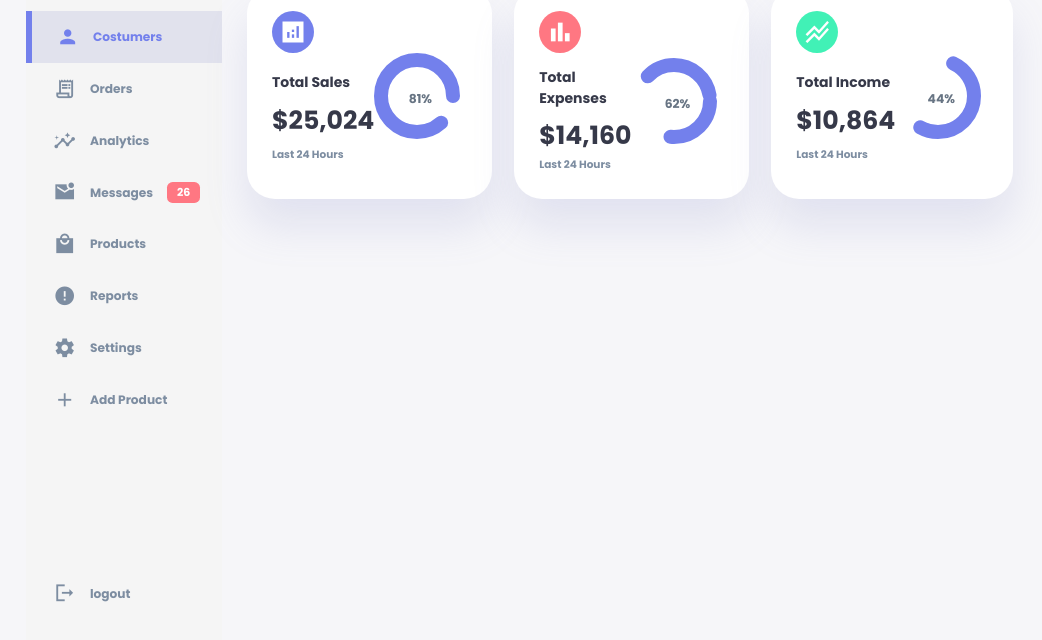
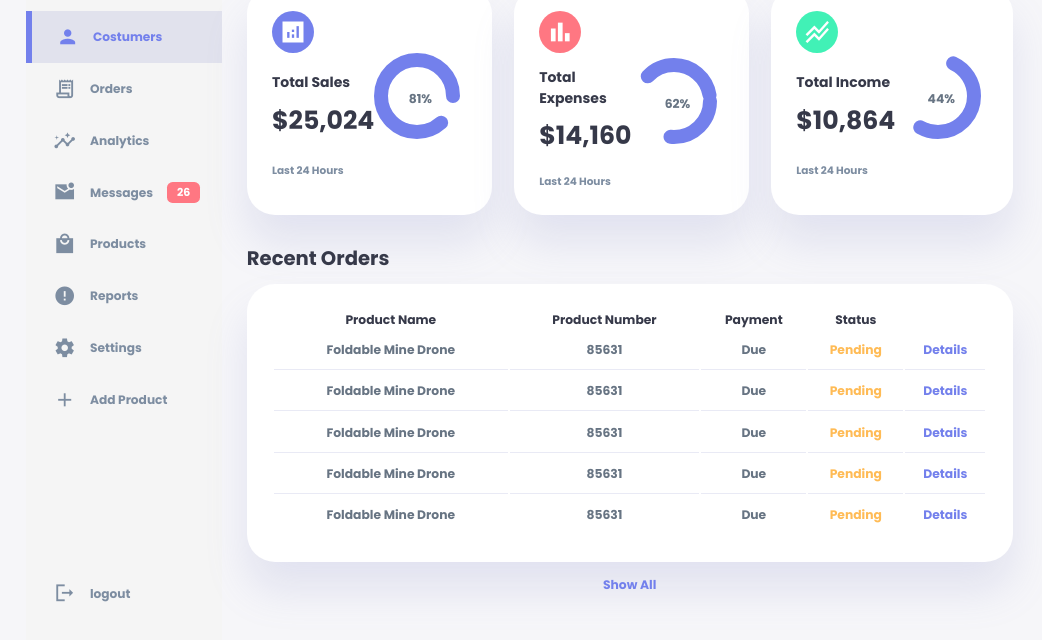
Before and after one commit to Thuizin/E-Commerce-prototipo-1, a plain HTML site: page index.html in a window 1280 px wide. Shown: the part 132-772 px from the top of the page, without its empty margins (0-1042 px from the left). Drawn offline with Linux system fonts and the light colour scheme.

Commit message:
recend-orders (main) completo

```diff
--- a/index.html
+++ b/index.html
@@ -145,7 +145,66 @@
                 </div>
                 <!-- END OF INCOME -->
             </div>
+            <!-- END OF INSIGHTS -->
+            <div class="recent-orders">
+                <h2>Recent Orders</h2>
+                <table>
+                    <thead>
+                        <tr>
+                            <th>Product Name</th>
+                            <th>Product Number</th>
+                            <th>Payment</th>
+                            <th>Status</th>
+                            <th></th>
+                        </tr>
+                    </thead>
+                    <tbody>
+                        <tr>
+                            <td>Foldable Mine Drone</td>
+                            <td>85631</td>
+                            <td>Due</td>
+                            <td class="warning">Pending</td>
+                            <td class="primary">Details</td>
+                        </tr>
+
+                        <tr>
+                            <td>Foldable Mine Drone</td>
+                            <td>85631</td>
+                            <td>Due</td>
+                            <td class="warning">Pending</td>
+                            <td class="primary">Details</td>
+                        </tr>
+
+                        <tr>
+                            <td>Foldable Mine Drone</td>
+                            <td>85631</td>
+                            <td>Due</td>
+                            <td class="warning">Pending</td>
+                            <td class="primary">Details</td>
+                        </tr>
+
+                        <tr>
+                            <td>Foldable Mine Drone</td>
+                            <td>85631</td>
+                            <td>Due</td>
+                            <td class="warning">Pending</td>
+                            <td class="primary">Details</td>
+                        </tr>
+
+                        <tr>
+                            <td>Foldable Mine Drone</td>
+                            <td>85631</td>
+                            <td>Due</td>
+                            <td class="warning">Pending</td>
+                            <td class="primary">Details</td>
+                        </tr>
+                    </tbody>
+                </table>
+                <a href="#">Show All</a>
+            </div>
         </main>
+        <!-- END OF MAIN -->
+
     </div>
 </body>
 </html>
--- a/style.css
+++ b/style.css
@@ -342,5 +342,46 @@ main .insights .progress .number{
 }
 
 main .insights small{
-    margin-top: ;
+    margin-top: 1.3rem;
+    display: block;
 }
+
+main .recent-orders{
+    margin-top: 2rem;
+}
+
+main .recent-orders h2{
+    margin-bottom: 0.8rem;
+}
+
+main .recent-orders table{
+    background: var(--color-white);
+    width: 100%;
+    border-radius: var(--card-border-radius);
+    padding: var(--card-padding);
+    text-align: center;
+    box-shadow: var(--box-shadow);
+    transition: all 300ms ease;
+}
+
+main .recent-orders table:hover{
+    box-shadow: none;
+    color: black;
+}
+
+main table tbody td{
+    height: 2.8rem;
+    border-bottom: 1px solid var(--color-light);
+    color: var(--color-dark-variant);
+}
+
+main table tbody tr:last-child td{
+    border: none;
+}
+
+main .recent-orders a{
+    text-align: center;
+    display: block;
+    margin: 1rem auto;
+    color: var(--color-primary);
+}
```
